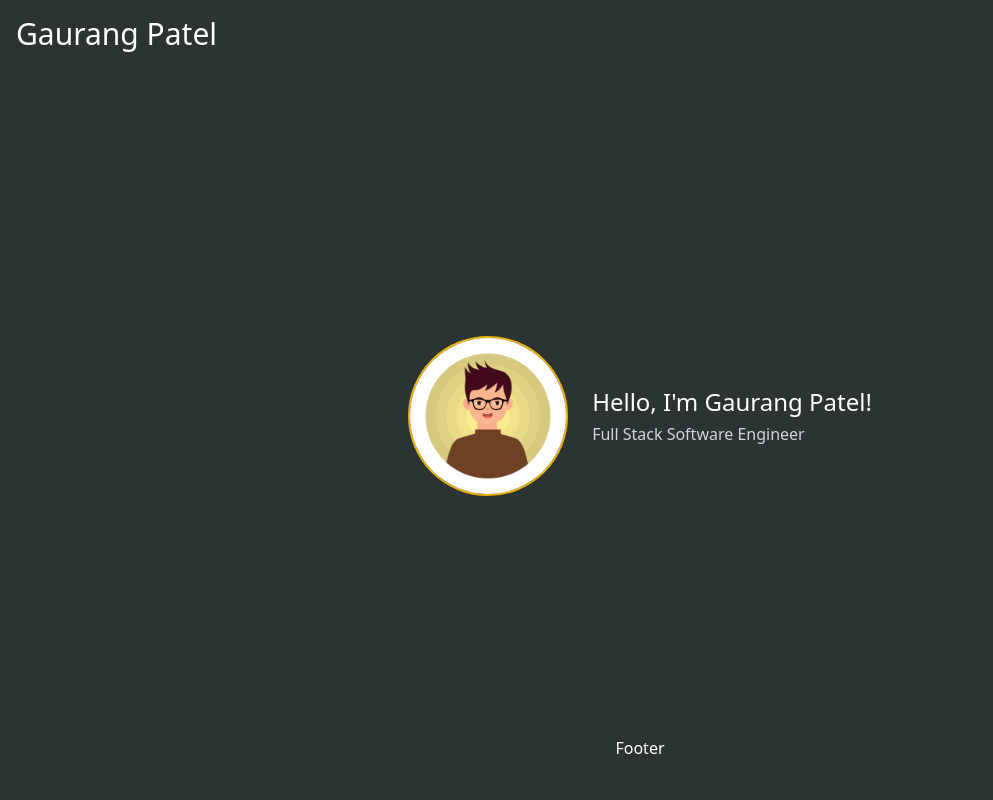
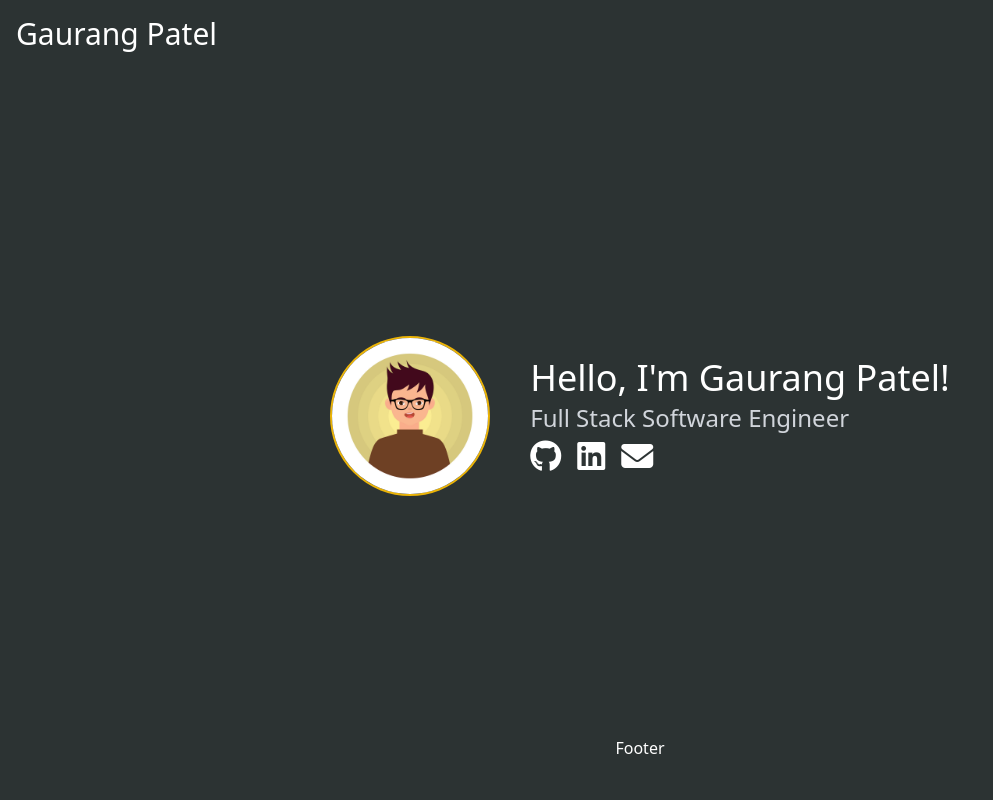
Before and after one commit to meetgaurang/personal-page, a website: page src/index.html in a window 1280 px wide. Shown: the whole page, without its empty margins (0-993 px from the left). Drawn offline with Linux system fonts and the light colour scheme.

Commit message:
Added icons

```diff
--- a/src/index.html
+++ b/src/index.html
@@ -5,7 +5,13 @@
     <meta name="keywords" content="gaurang patel melbourne" />
     <meta name="author" content="Gaurang Patel" />
     <meta name="description" content="Gaurang Patel Personal Page" />
+    <link
+      href="https://cdnjs.cloudflare.com/ajax/libs/font-awesome/6.6.0/css/all.min.css"
+      rel="stylesheet"
+    />
     <link href="./output.css" rel="stylesheet" />
+    <link href="./styles.css" rel="stylesheet" />
+    </style>
     <title>Gaurang Patel | Full Stack Software Engineer</title>
   </head>
   <body class="bg-[#2C3333] text-white">
@@ -15,7 +21,7 @@
     </div>
 
     <!-- Body -->
-    <div class="flex justify-center gap-6 items-center px-4 h-[80vh]">
+    <div class="flex justify-center gap-10 items-center px-4 h-[80vh]">
       <!-- Avatar -->
       <img
         src="../public/avatar.png"
@@ -24,8 +30,20 @@
       />
       <!-- Content -->
       <div class="flex flex-col gap-1">
-        <div class="text-2xl">Hello, I'm Gaurang Patel!</div>
-        <div class="text-gray-300">Full Stack Software Engineer</div>
+        <div class="text-4xl">Hello, I'm Gaurang Patel!</div>
+        <div class="text-gray-300 text-2xl">Full Stack Software Engineer</div>
+        <div class="flex gap-4 h-9 items-center">
+          <a href="https://www.github.com/meetgaurang" target="_blank"
+            ><i class="fa-brands fa-github fa-2xl"></i
+          ></a>
+
+          <a href="https://www.linkedin.com/in/meetgaurang" target="_blank"
+            ><i class="fa-brands fa-linkedin fa-2xl"></i
+          ></a>
+          <a href="mailto:meetgaurang@gmail.com" target="_blank"
+            ><i class="fa-solid fa-envelope fa-2xl"></i
+          ></a>
+        </div>
       </div>
     </div>
     <!-- Footer -->
--- /dev/null
+++ b/src/styles.css
@@ -0,0 +1,6 @@
+.fa-github:hover,
+.fa-linkedin:hover,
+.fa-envelope:hover {
+  color: #daa520;
+  transition: 500ms;
+}
```
Also changed, not shown: src/output.css.
